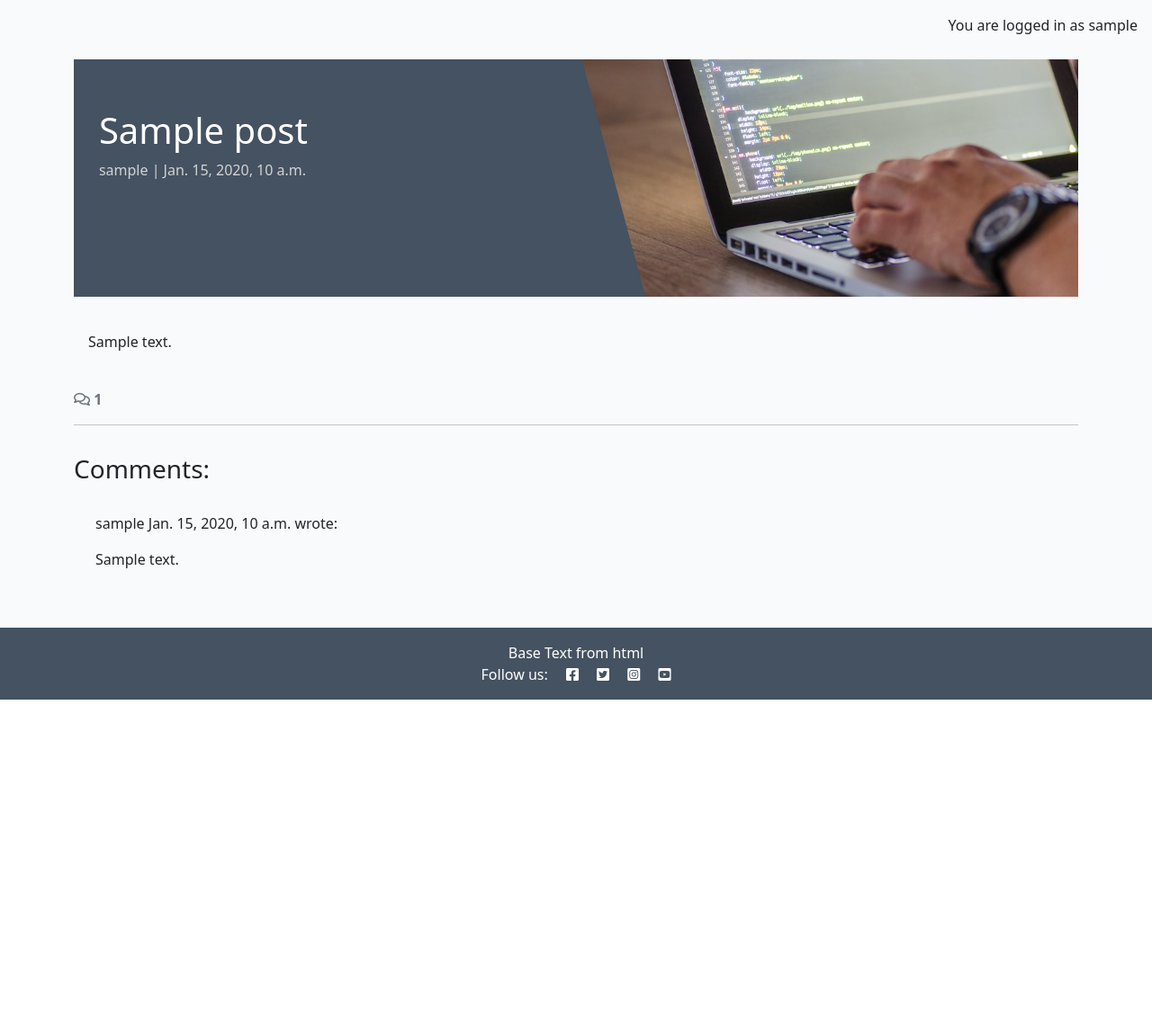
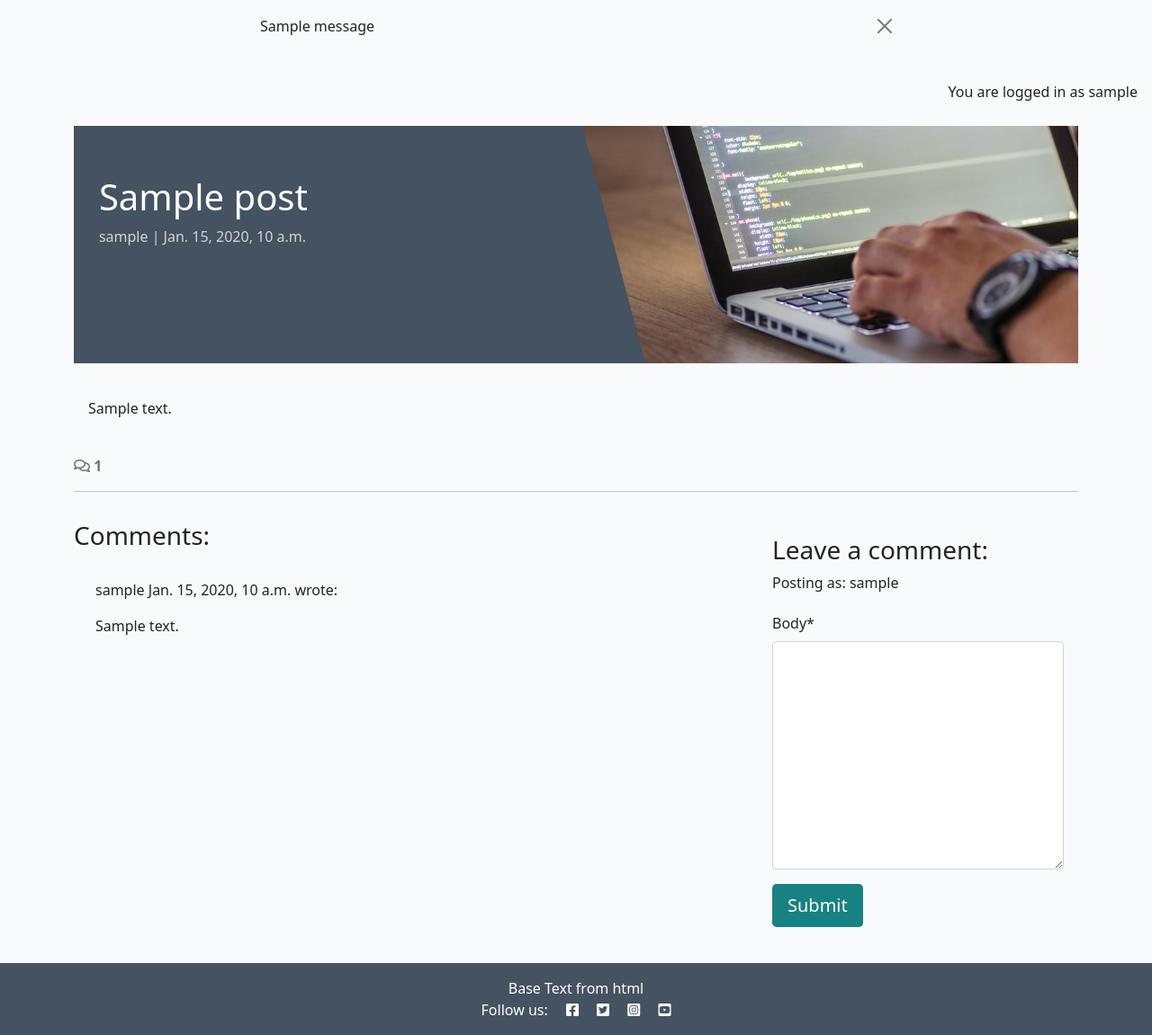
Before and after one commit to bmays9/blogging-djangos, a Django app: a page that uses templates/base.html in a window 1280 px wide. Shown: the part 60-1211 px from the top of the page at 90% size. Before the commit the page ends 838 px from the top, so only its background shows below. Run offline with Django 4.2, Linux system fonts and the light colour scheme; a user stored in the database is signed in; tables that the repository leaves empty hold one stand-in row (values such as "Sample post"); one stand-in notice (Sample message) is shown; some libraries are stand-ins or nearby versions.

Commit message:
Posting comments to database with form

```diff
--- /dev/null
+++ b/blog/forms.py
@@ -0,0 +1,8 @@
+from .models import Comment
+from django import forms
+
+
+class CommentForm(forms.ModelForm):
+    class Meta:
+        model = Comment
+        fields = ('body',)
--- a/blog/templates/blog/post_detail.html
+++ b/blog/templates/blog/post_detail.html
@@ -1,5 +1,6 @@
 {% extends 'base.html' %} {% block content %}
 {% load static %}
+{% load crispy_forms_tags %}
 
 <div class="masthead">
     <div class="container">
@@ -70,6 +71,25 @@
         {% endfor %}
       </div>
     </div>
+    <!-- Creating New Comments -->
+    <div class="col-md-4 card mb-4 mt-3">
+        <div class="card-body">
+          {% if user.is_authenticated %}
+          <h3>Leave a comment:</h3>
+          <p>Posting as: {{ user.username }}</p>
+          <form id="commentForm" method="post"
+            style="margin-top: 1.3em;">
+            {{ comment_form | crispy }}
+            {% csrf_token %}
+            <button id="submitButton" type="submit"
+              class="btn btn-signup btn-lg">Submit</button>
+          </form>
+          {% else %}
+          <p>Log in to leave a comment</p>
+          {% endif %}
+        </div>
+      </div>
+
   </div>
 </div>
 
--- a/blog/views.py
+++ b/blog/views.py
@@ -1,6 +1,8 @@
 from django.shortcuts import render, get_object_or_404
 from django.views import generic
+from django.contrib import messages
 from .models import Post
+from .forms import CommentForm
 
 # Create your views here.
 class PostList(generic.ListView):
@@ -28,11 +30,21 @@ def post_detail(request, slug):
     post = get_object_or_404(queryset, slug=slug)
     comments = post.comments.all().order_by("-created_on")
     comment_count = post.comments.filter(approved=True).count()
+    if request.method == "POST":
+        comment_form = CommentForm(data=request.POST)
+        if comment_form.is_valid():
+            comment = comment_form.save(commit=False)
+            comment.author = request.user
+            comment.post = post
+            comment.save()
+
+    comment_form = CommentForm()
 
     return render(
         request,
         "blog/post_detail.html",
         {"post": post,
         "comments": comments,
-        "comment_count": comment_count,}
+        "comment_count": comment_count,
+        "comment_form": comment_form,},
     )
--- a/requirements.txt
+++ b/requirements.txt
@@ -1,7 +1,9 @@
 asgiref==3.8.1
+crispy-bootstrap5==0.7
 dj-database-url==0.5.0
 Django==4.2.16
 django-allauth==0.57.2
+django-crispy-forms==2.3
 django-summernote==0.8.20.0
 gunicorn==20.1.0
 oauthlib==3.2.2
--- a/templates/base.html
+++ b/templates/base.html
@@ -88,6 +88,23 @@
         </div>
     </nav>
 
+<!-- displaying Django messages -->
+<div class="container">
+    <div class="row">
+      <div class="col-md-8 offset-md-2">
+        {% for message in messages %}
+        <div class="alert {{ message.tags }} alert-dismissible
+          fade show" id="msg" role="alert">
+          {{ message | safe }}
+          <button type="button" class="btn-close"
+            data-bs-dismiss="alert" aria-label="Close"></button>
+        </div>
+        {% endfor %}
+      </div>
+    </div>
+  </div>
+
+
     <main class="flex-shrink-0 main-bg">
         {% if user.is_authenticated %}
         <p class="text-end m-3">You are logged in as {{ user }}</p>
```
Also changed, not shown: codestar/settings.py (+6 -1 lines).
